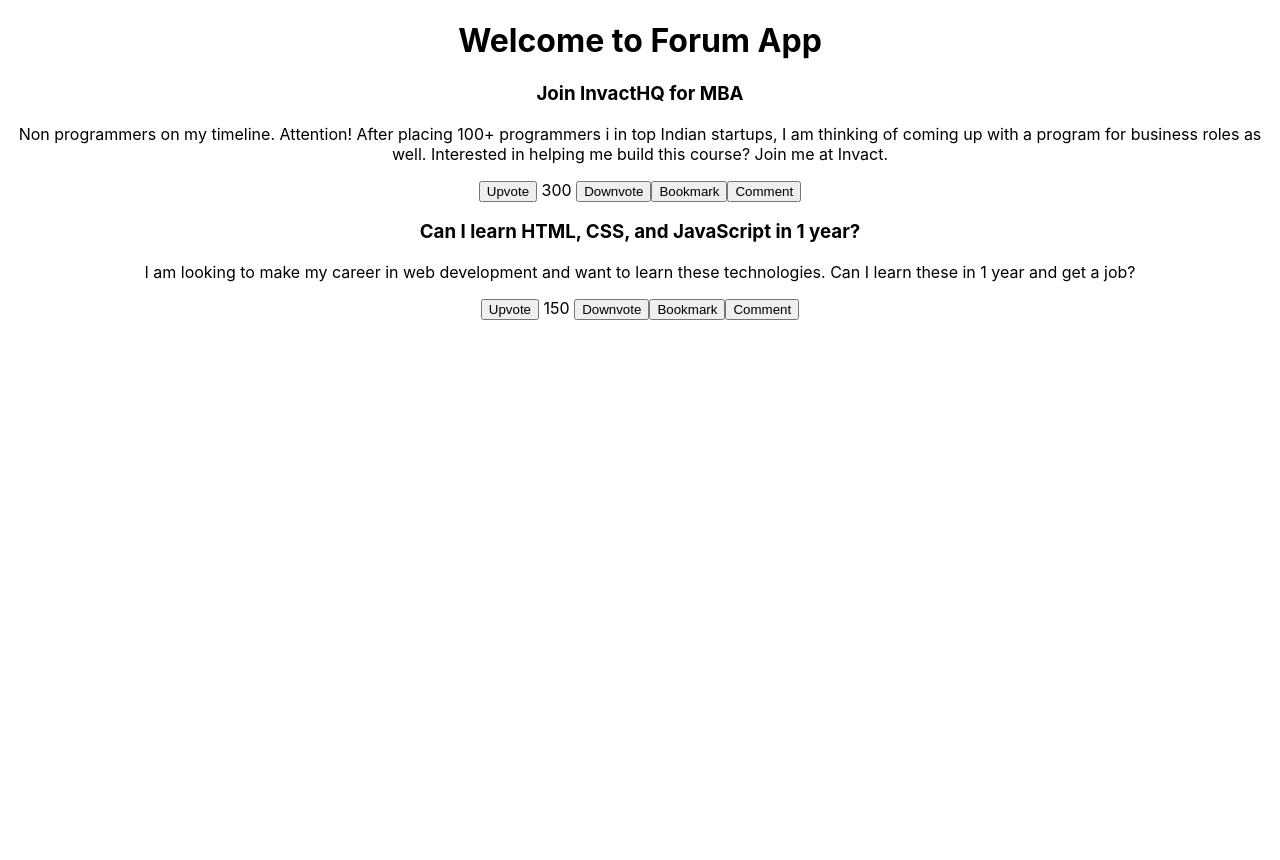
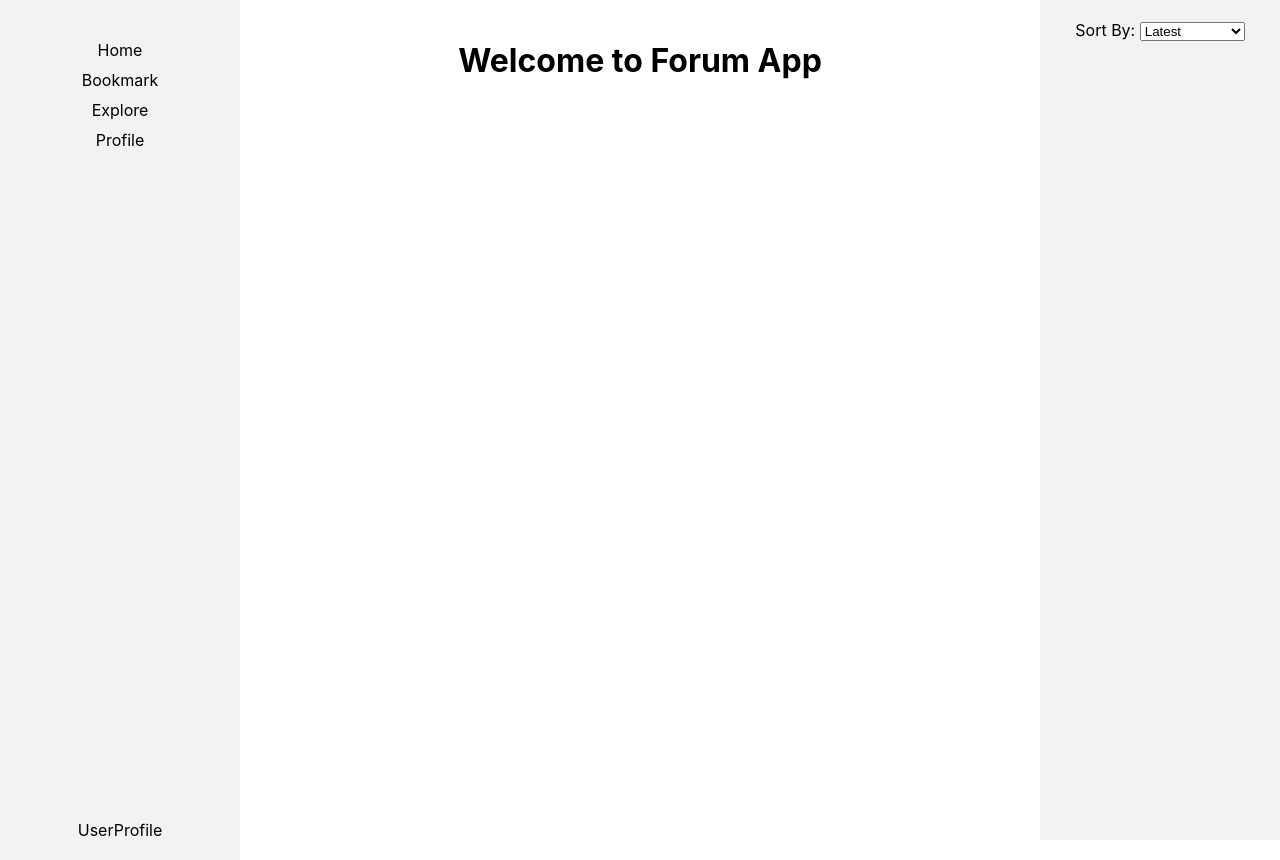
Before and after one commit to niyatinehal/mcr-round4, a React (Create React App) app: page / in a window 1280 px wide. Before the commit the page ends 800 px from the top, so only its background shows below. Built offline with nearby package versions, Linux system fonts and the light colour scheme.

Commit message:
add: styles

```diff
--- a/src/App.js
+++ b/src/App.js
@@ -2,18 +2,18 @@
 import "./App.css";
 import { LandingPage } from "./Components/LandingPage";
 import { ForumProvider } from "./Context/FormContext";
-import { Route,Routes } from "react-router-dom";
+import { Route, Routes } from "react-router-dom";
 import { IndividualPost } from "./IndividualPost";
 
 function App() {
   return (
     <div className="App">
       <ForumProvider>
-        <LandingPage />
+        <Routes>
+          <Route path="/" element={<LandingPage />} />
+          <Route path="/bookmark/:postId" element={<IndividualPost />} />
+        </Routes>
       </ForumProvider>
-      <Routes>
-        <Route path="/bookmark/:postId" element={IndividualPost}/>
-      </Routes>
     </div>
   );
 }
--- a/src/Components/LandingPage.jsx
+++ b/src/Components/LandingPage.jsx
@@ -1,11 +1,52 @@
-import React from 'react'
-import UserFeed from './UserFeed'
+import React, { useState } from "react";
+import UserFeed from "./UserFeed";
+import { useContext } from "react";
+import { ForumContext } from "../Context/FormContext";
+import Post from "./Post";
+import { SideBar } from "./SideBar";
+
+import "../Styles/landingpage.css"
 
 export const LandingPage = () => {
+  const { forumData } = useContext(ForumContext);
+  const [sortOption, setSortOption] = useState("latest");
+  const [showSort, setShowSort] = useState(false);
+
+  const handleSortChange = (event) => {
+    setSortOption(event.target.value);
+    setShowSort(!showSort);
+    console.log(sortOption);
+  };
+
+  const sortedPosts = [...forumData.posts];
+  if (sortOption === "latest") {
+    sortedPosts.sort((a, b) => new Date(b.createdAt) - new Date(a.createdAt));
+  } else if (sortOption === "upvoted") {
+    sortedPosts.sort((a, b) => b.upvotes - a.upvotes);
+  }
+
   return (
-    <div>
-        <h1>Welcome to Forum App</h1>
-        <UserFeed/>
+    <div className="container">
+      <div className="sidebar">
+        <SideBar />
+      </div>
+      <div className="posts">
+       <h1>Welcome to Forum App</h1>
+        {console.log(sortedPosts)}
+        {showSort &&
+          sortedPosts.map((post) => <Post key={post.postId} post={post} />)}
+      </div>
+      <div className="sorting-options">
+        <label htmlFor="sortOption">Sort By: </label>
+        <select
+          id="sortOption"
+          value={sortOption}
+          onChange={(e) => handleSortChange(e)}
+        >
+          <option value="latest">Latest</option>
+          <option value="upvoted">Most Upvoted</option>
+        </select>
+      </div>
     </div>
-  )
-}
+  );
+};
--- a/src/Components/Post.jsx
+++ b/src/Components/Post.jsx
@@ -27,7 +27,7 @@
     setShow(!show);
     dispatch({ type: 'SHOW_COMMENTS', postId: post.postId });
   };
-  console.log(post.upvotes-post.downvotes)
+  console.log(post)
 
   return (
     <div>
--- a/src/Components/SideBar.jsx
+++ b/src/Components/SideBar.jsx
@@ -1,7 +1,16 @@
 import React from 'react'
-
+import "../Styles/sidebar.css"
 export const SideBar = () => {
   return (
-    <div>SideBar</div>
+    <div>
+      <div className="sidebar">
+        <div className="menu-item">Home</div>
+        <div className="menu-item">Bookmark</div>
+        <div className="menu-item">Explore</div>
+        <div className="menu-item">Profile</div>
+        <div className="user-profile">UserProfile</div>
+      </div>
+      {/* Rest of your component */}
+    </div>
   )
 }
--- a/src/IndividualPost.js
+++ b/src/IndividualPost.js
@@ -1,9 +1,43 @@
-import React from 'react'
-import { useParams } from 'react-router-dom'
+import React, { useContext } from "react";
+import { useParams } from "react-router-dom";
+import { ForumContext } from "./Context/FormContext";
+import { SideBar } from "./Components/SideBar";
+import "./Styles/landingpage.css";
 
 export const IndividualPost = () => {
-    const {postId}=useParams();
+  const { postId } = useParams();
+  const { forumData } = useContext(ForumContext);
+  const post = forumData.posts.find((post) => post.postId === postId);
+
+  if (!post) {
+    return <p>Post not found</p>;
+  }
+
   return (
-    <div>IndividualPost</div>
-  )
-}
+    <div className="container">
+      <div className="sidebar">
+        <SideBar />
+      </div>
+      <div className="posts">
+        <h2>{post.post}</h2>
+        <p>{post.postDescription}</p>
+        <p>Upvotes: {post.upvotes}</p>
+        <p>Downvotes: {post.downvotes}</p>
+        <p>Tags: {post.tags.join(", ")}</p>
+        <p>Created At: {post.createdAt}</p>
+        <h3>Comments</h3>
+        {post.comments.length === 0 ? (
+          <p>No comments yet</p>
+        ) : (
+          post.comments.map((comment) => (
+            <div key={comment.commentId}>
+              <p>{comment.comment}</p>
+              <p>By: {comment.username}</p>
+            </div>
+          ))
+        )}
+      </div>
+      <div className="sorting-options"></div>
+    </div>
+  );
+};
--- /dev/null
+++ b/src/Styles/landingpage.css
@@ -0,0 +1,25 @@
+/* styles.css */
+
+.container {
+  display: flex;
+  justify-content: space-between;
+}
+
+.sidebar {
+  flex: 0 0 200px; /* Sidebar width */
+  background-color: #f2f2f2;
+  padding: 20px;
+}
+
+.posts {
+  flex: 1; /* Fill remaining space in the center */
+  padding: 20px;
+}
+
+.sorting-options {
+  flex: 0 0 200px; /* Sorting options width */
+  background-color: #f2f2f2;
+  padding: 20px;
+}
+
+/* Add any additional styling as per your requirements */
--- /dev/null
+++ b/src/Styles/sidebar.css
@@ -0,0 +1,22 @@
+/* styles.css */
+
+.sidebar {
+  display: flex;
+  flex-direction: column;
+  justify-content: space-between;
+  align-items: center;
+  background-color: #f2f2f2;
+  width: 200px;
+  height: 100vh;
+  padding: 20px;
+}
+
+.sidebar .menu-item {
+  margin-bottom: 10px;
+}
+
+.sidebar .user-profile {
+  margin-top: auto;
+}
+
+/* Add any additional styling as per your requirements */
```
